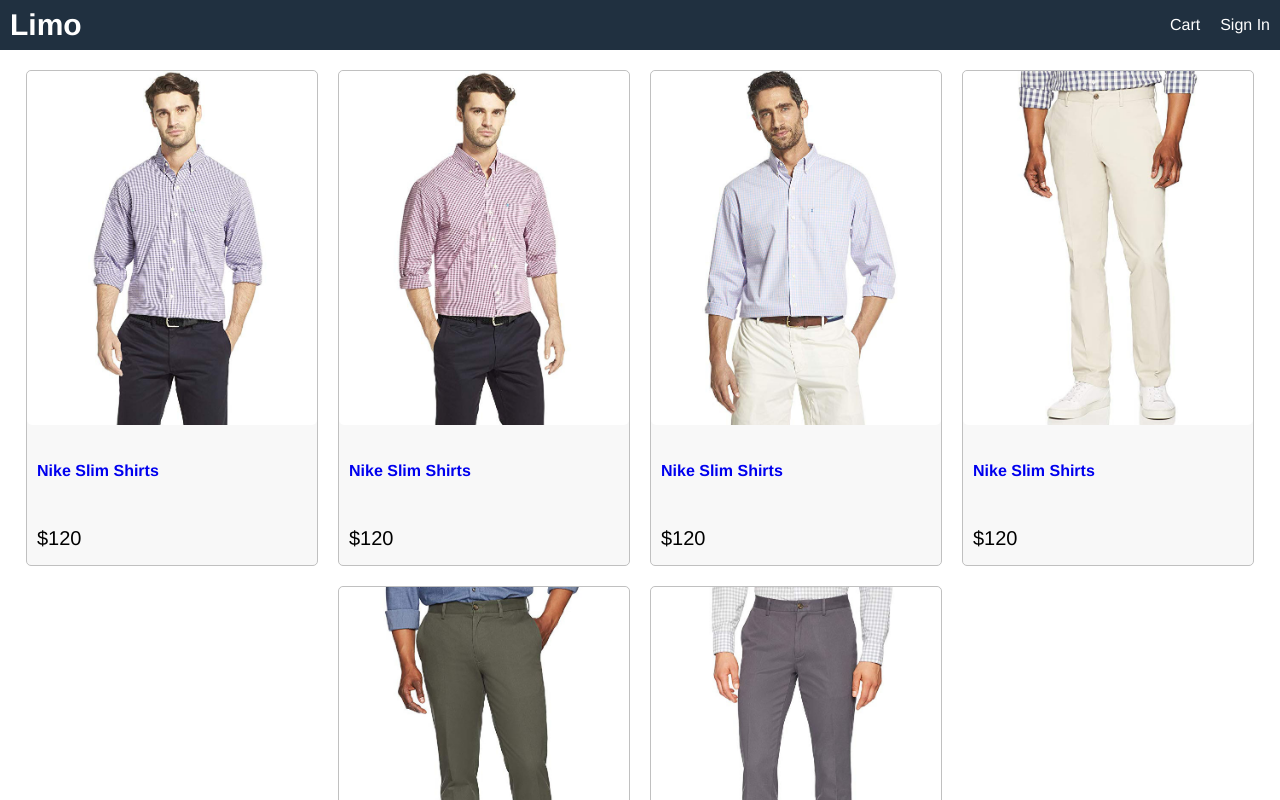
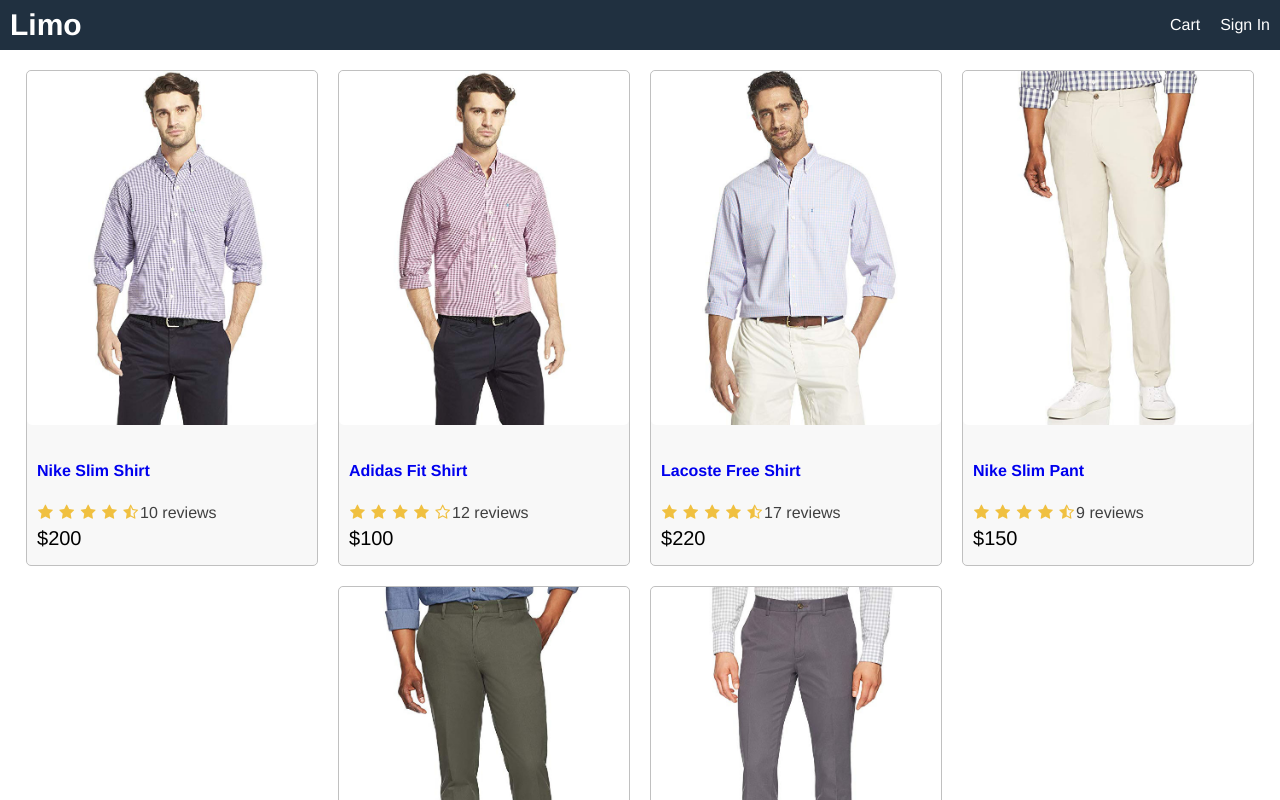
Before and after one commit to JeewHiddala/ds-restful-api-assignment-limo-ecommerce-app, a React (Create React App) app in the folder frontend/: page / in a window 1280 px wide. Shown: the top 800 px of the page. Built offline with nearby package versions, Linux system fonts and the light colour scheme.

Commit message:
product and rating added

```diff
--- a/frontend/public/index.html
+++ b/frontend/public/index.html
@@ -24,6 +24,7 @@
       work correctly both with client-side routing and a non-root public URL.
       Learn how to configure a non-root public URL by running `npm run build`.
     -->
+    <link rel="stylesheet" href="https://cdnjs.cloudflare.com/ajax/libs/font-awesome/4.7.0/css/font-awesome.min.css">
     <title>React App</title>
   </head>
   <body>
--- a/frontend/src/App.js
+++ b/frontend/src/App.js
@@ -1,130 +1,29 @@
 import React from 'react';
+import Product from './components/Product';
+import data from './data';
 
 function App() {
   return (
-    <div class="grid-container">
-    <header class="row">
+    <div className="grid-container">
+    <header className="row">
         <div>
-            <a class="shopName" href="index.html">Limo</a>
+            <a className="shopName" href="/">Limo</a>
         </div>
         <div>
-            <a href="cart.html">Cart</a>
-            <a href="signin.html">Sign In</a>
+            <a href="/cart">Cart</a>
+            <a href="/signin">Sign In</a>
         </div>
     </header>
     <main>
-            <div class="row center">
-                <div class="card">
-                    <a href="product.html">
-                        <img class="medium" src="./images/p7.jpg" alt="product"/>
-                    </a>
-                    <div class="card-body">
-                        <a href="product.html">
-                            <h2>Nike Slim Shirts</h2>
-                        </a>
-                        <div class="rating">
-                            <span> <i class="fa fa-star"></i> </span>
-                            <span> <i class="fa fa-star"></i> </span>
-                            <span> <i class="fa fa-star"></i> </span>
-                            <span> <i class="fa fa-star"></i> </span>
-                            <span> <i class="fa fa-star"></i> </span>
-                        </div>
-                        <div class="price">$120</div>
-                    </div>
-                </div>
-                <div class="card">
-                    <a href="product.html">
-                        <img class="medium" src="./images/p8.jpg" alt="product"/>
-                    </a>
-                    <div class="card-body">
-                        <a href="product.html">
-                            <h2>Nike Slim Shirts</h2>
-                        </a>
-                        <div class="rating">
-                            <span> <i class="fa fa-star"></i> </span>
-                            <span> <i class="fa fa-star"></i> </span>
-                            <span> <i class="fa fa-star"></i> </span>
-                            <span> <i class="fa fa-star"></i> </span>
-                            <span> <i class="fa fa-star"></i> </span>
-                        </div>
-                        <div class="price">$120</div>
-                    </div>
-                </div>
-                <div class="card">
-                    <a href="product.html">
-                        <img class="medium" src="./images/p9.jpg" alt="product"/>
-                    </a>
-                    <div class="card-body">
-                        <a href="product.html">
-                            <h2>Nike Slim Shirts</h2>
-                        </a>
-                        <div class="rating">
-                            <span> <i class="fa fa-star"></i> </span>
-                            <span> <i class="fa fa-star"></i> </span>
-                            <span> <i class="fa fa-star"></i> </span>
-                            <span> <i class="fa fa-star"></i> </span>
-                            <span> <i class="fa fa-star"></i> </span>
-                        </div>
-                        <div class="price">$120</div>
-                    </div>
-                </div>
-                <div class="card">
-                    <a href="product.html">
-                        <img class="medium" src="./images/p10.jpg" alt="product"/>
-                    </a>
-                    <div class="card-body">
-                        <a href="product.html">
-                            <h2>Nike Slim Shirts</h2>
-                        </a>
-                        <div class="rating">
-                            <span> <i class="fa fa-star"></i> </span>
-                            <span> <i class="fa fa-star"></i> </span>
-                            <span> <i class="fa fa-star"></i> </span>
-                            <span> <i class="fa fa-star"></i> </span>
-                            <span> <i class="fa fa-star"></i> </span>
-                        </div>
-                        <div class="price">$120</div>
-                    </div>
-                </div>
-                <div class="card">
-                    <a href="product.html">
-                        <img class="medium" src="./images/p11.jpg" alt="product"/>
-                    </a>
-                    <div class="card-body">
-                        <a href="product.html">
-                            <h2>Nike Slim Shirts</h2>
-                        </a>
-                        <div class="rating">
-                            <span> <i class="fa fa-star"></i> </span>
-                            <span> <i class="fa fa-star"></i> </span>
-                            <span> <i class="fa fa-star"></i> </span>
-                            <span> <i class="fa fa-star"></i> </span>
-                            <span> <i class="fa fa-star-o"></i> </span>
-                        </div>
-                        <div class="price">$120</div>
-                    </div>
-                </div>
-                <div class="card">
-                    <a href="product.html">
-                        <img class="medium" src="./images/p12.jpg" alt="product"/>
-                    </a>
-                    <div class="card-body">
-                        <a href="product.html">
-                            <h2>Nike Slim Shirts</h2>
-                        </a>
-                        <div class="rating">
-                            <span> <i class="fa fa-star"></i> </span>
-                            <span> <i class="fa fa-star"></i> </span>
-                            <span> <i class="fa fa-star"></i> </span>
-                            <span> <i class="fa fa-star"></i> </span>
-                            <span> <i class="fa fa-star-half-o"></i> </span>
-                        </div>
-                        <div class="price">$120</div>
-                    </div>
-                </div>
+            <div className="row center">
+                {data.products.map(product => (
+                        <Product key={product._id} product={product}></Product>
+                    ))
+                }
+
             </div>
     </main>
-    <footer class="row center">
+    <footer className="row center">
         All right reserved.
     </footer>
 </div>
--- /dev/null
+++ b/frontend/src/components/Product.js
@@ -0,0 +1,27 @@
+import React from 'react'
+import Rating from './Rating';
+
+export default function Product(props) {
+    const {product} = props;
+    return (
+        <div key ={product._id} className="card">
+        <a href={`/product/${product._id}`}>
+        <img
+            className="medium"
+            src={product.image}
+            alt={product.name}
+        />
+        </a>
+        <div className="card-body">
+            <a href={`/product/${product._id}`}>
+                <h2>{product.name}</h2>
+            </a>
+            <Rating
+                rating={product.rating}
+                numReviews={product.numReviews}
+            ></Rating>
+            <div className="price">${product.price}</div>
+        </div>
+    </div>
+    )
+}
--- /dev/null
+++ b/frontend/src/components/Rating.js
@@ -0,0 +1,62 @@
+import React from 'react'
+
+export default function Rating(props) {
+    const {rating,numReviews} =props;
+    return (
+        <div className="rating">
+            <span> <i
+                className={
+                    rating >= 1
+                    ?"fa fa-star"
+                    : rating >= 0.5
+                    ? 'fa fa-star-half-o'
+                    : 'fa fa-star-o'
+                }
+                ></i>
+            </span>
+            <span> <i
+                className={
+                    rating >= 2
+                    ?"fa fa-star"
+                    : rating >= 1.5
+                    ? 'fa fa-star-half-o'
+                    : 'fa fa-star-o'
+                }
+                ></i>
+            </span>
+            <span> <i
+                className={
+                    rating >= 3
+                    ?"fa fa-star"
+                    : rating >= 2.5
+                    ? 'fa fa-star-half-o'
+                    : 'fa fa-star-o'
+                }
+                ></i>
+            </span>
+            <span> <i
+                className={
+                    rating >= 4
+                    ?"fa fa-star"
+                    : rating >= 3.5
+                    ? 'fa fa-star-half-o'
+                    : 'fa fa-star-o'
+                }
+                ></i>
+            </span>
+            <span> <i
+                className={
+                    rating >= 5
+                    ?"fa fa-star"
+                    : rating >= 4.5
+                    ? 'fa fa-star-half-o'
+                    : 'fa fa-star-o'
+                }
+                ></i>
+            </span>
+            <span>
+                {numReviews + ' reviews'}
+            </span>
+        </div>
+    )
+}
--- /dev/null
+++ b/frontend/src/data.js
@@ -0,0 +1,71 @@
+const data = {
+    products:[
+        {
+            _id:'1',
+            name:'Nike Slim Shirt',
+            category:'Shirts',
+            image:'/images/p7.jpg',
+            price:200,
+            brand:'Nike',
+            rating:4.5,
+            numReviews:10,
+            description: 'high quality product',
+        },
+        {
+            _id:'2',
+            name:'Adidas Fit Shirt',
+            category:'Shirts',
+            image:'/images/p8.jpg',
+            price:100,
+            brand:'Adidas',
+            rating:4.0,
+            numReviews:12,
+            description: 'high quality product',
+        },
+        {
+            _id:'3',
+            name:'Lacoste Free Shirt',
+            category:'Shirts',
+            image:'/images/p9.jpg',
+            price:220,
+            brand:'Lacoste',
+            rating:4.8,
+            numReviews:17,
+            description: 'high quality product',
+        },
+        {
+            _id:'4',
+            name:'Nike Slim Pant',
+            category:'Pants',
+            image:'/images/p10.jpg',
+            price:150,
+            brand:'Nike',
+            rating:4.5,
+            numReviews:9,
+            description: 'high quality product',
+        },
+        {
+            _id:'5',
+            name:'Puma Slim Pant',
+            category:'Pants',
+            image:'/images/p11.jpg',
+            price:500,
+            brand:'Puma',
+            rating:4.2,
+            numReviews:10,
+            description: 'high quality product',
+        },
+        {
+            _id:'6',
+            name:'Adidas Fit Pant',
+            category:'Pants',
+            image:'/images/p12.jpg',
+            price:450,
+            brand:'Adidas',
+            rating:3.8,
+            numReviews:19,
+            description: 'high quality product',
+        },
+    ],
+};
+export default data;
--- a/frontend/src/index.css
+++ b/frontend/src/index.css
@@ -110,3 +110,7 @@
   color: #f0c040;
   margin:0.1rem;
 }
+
+.rating span:last-child{
+  color: #404040;
+}
```
